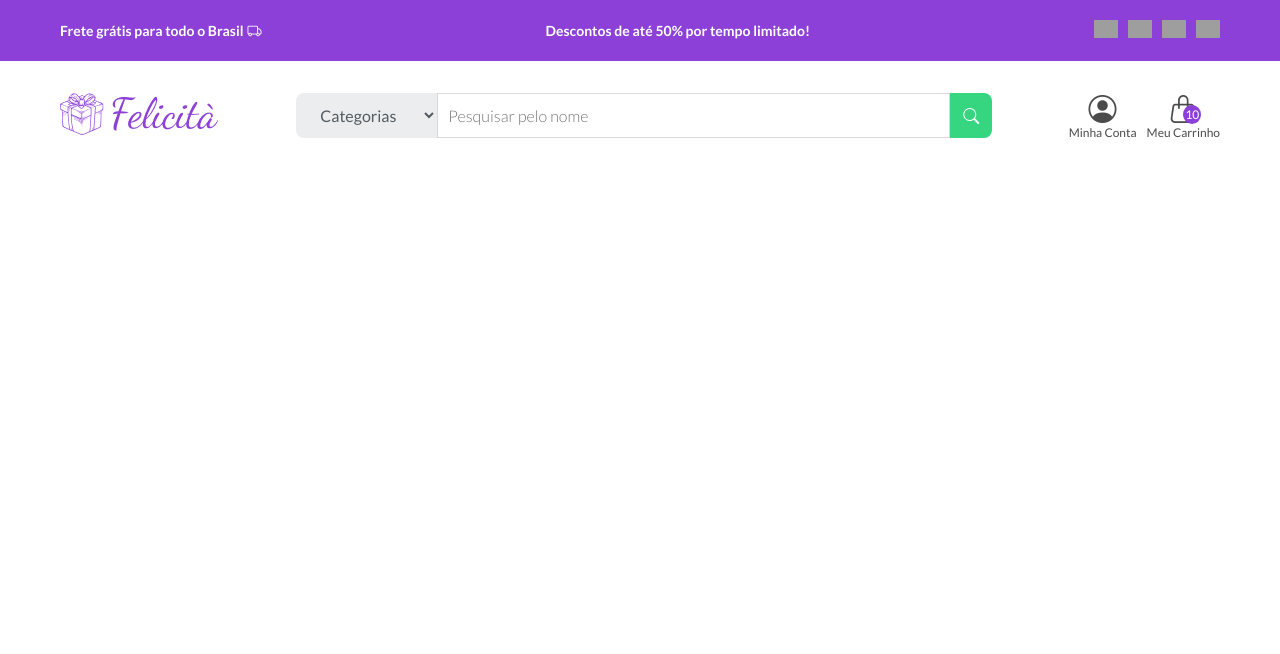
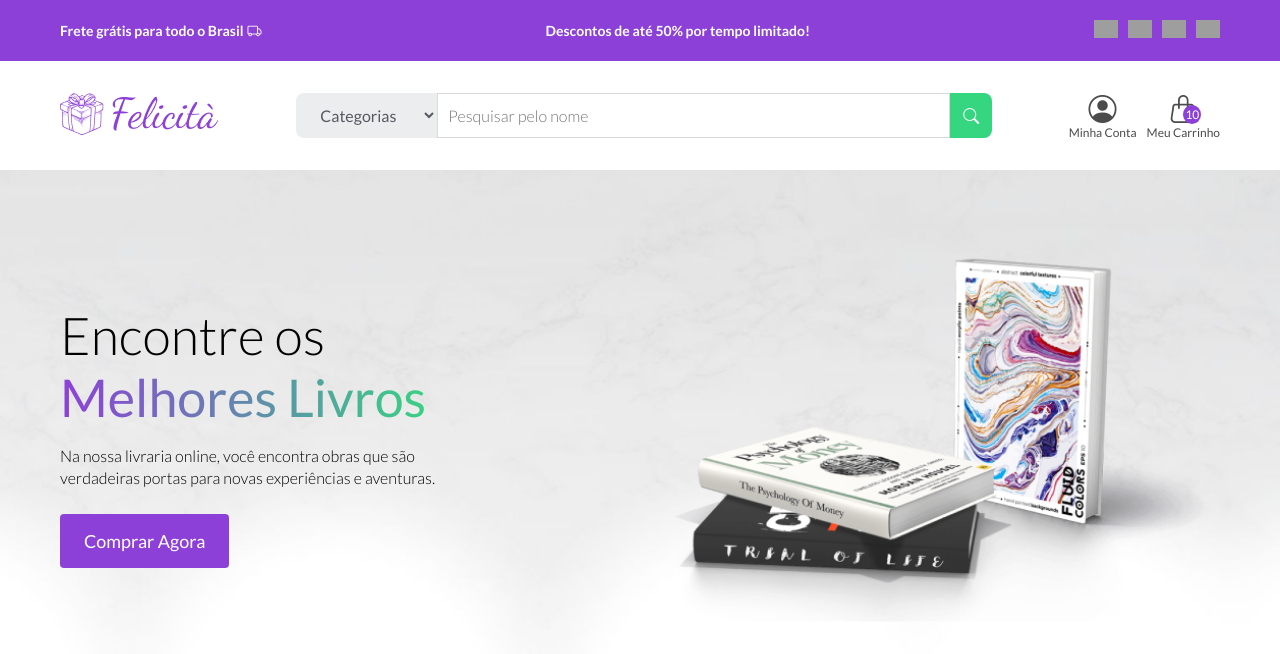
Before and after one commit to Raul-Albuquerque/felicita, a React (Vite) app in the folder frontend/: page / in a window 1280 px wide. Shown: the top 654 px of the page. Built offline with nearby package versions, Linux system fonts and the light colour scheme; grey boxes are pictures that could not be loaded.

Commit message:
feat: create Hero Component

```diff
--- a/frontend/src/App.tsx
+++ b/frontend/src/App.tsx
@@ -1,5 +1,6 @@
 import './App.css'
 import { Header } from './components/Header'
+import { Hero } from './components/Hero'
 import { TopBar } from './components/TopBar'
 
 function App() {
@@ -8,6 +9,7 @@ function App() {
     <>
       <TopBar />
       <Header/>
+      <Hero />
     </>
   )
 }
--- a/frontend/src/components/Button/index.tsx
+++ b/frontend/src/components/Button/index.tsx
@@ -23,7 +23,7 @@ export const Button = ({type, children, url}: Props) => {
         <i className="bi bi-search"></i>
       </S.SearchButtonRounded>
     ) : type === 'primary' ? (
-      <button>btn Primary</button>
+      <S.PrimaryBtn>{children}</S.PrimaryBtn>
     ) : (
       <button>btn secondary</button>
     )}
--- a/frontend/src/components/Button/styles.ts
+++ b/frontend/src/components/Button/styles.ts
@@ -35,3 +35,23 @@ export const SearchButtonRounded = styled.button`
     }
   }
 `
+
+export const PrimaryBtn = styled.button`
+  background-color: var(--purple);
+  color: var(--white);
+  border: none;
+  font-size: 18px;
+  font-weight: 400;
+  padding: 16px 24px;
+  border-radius: 4px;
+  cursor: pointer;
+
+  &:hover {
+    opacity: 0.8;
+  }
+
+  @media (max-width:640px) {
+    width: 100%;
+    display: block;
+  }
+`
--- /dev/null
+++ b/frontend/src/components/Hero/index.tsx
@@ -0,0 +1,26 @@
+import * as S from './styles'
+import heroImg from './images/hero_image.png'
+import { Button } from '../Button'
+
+export const Hero = () => {
+
+  return (
+    <S.HeroSection>
+      <S.HeroContainer className="container">
+        <S.HeroTextContainer>
+          <S.HeroTitle>
+            Encontre os
+            <S.HeroTitleEmphasis>
+              Melhores Livros
+            </S.HeroTitleEmphasis>
+          </S.HeroTitle>
+          <S.HeroSubtitle>
+            Na nossa livraria online, você encontra obras que são verdadeiras portas para novas experiências e aventuras.
+          </S.HeroSubtitle>
+          <Button type='primary'>Comprar Agora</Button>
+        </S.HeroTextContainer>
+        <S.HeroImage src={heroImg}></S.HeroImage>
+      </S.HeroContainer>
+    </S.HeroSection>
+  )
+}
--- /dev/null
+++ b/frontend/src/components/Hero/styles.ts
@@ -0,0 +1,65 @@
+import styled from 'styled-components'
+
+export const HeroSection = styled.section`
+  background-image: url('/hero-bg.png');
+  background-position: center;
+  background-repeat: no-repeat;
+  background-size: cover;
+  min-height: 520px;
+  height: 100%;
+  padding: 80px 0;
+`
+
+export const HeroContainer = styled.div`
+  display: flex;
+  align-items: center;
+  justify-content: space-between;
+
+  @media (max-width: 1160px) {
+    justify-content: center;
+  }
+`
+
+export const HeroImage = styled.img`
+  max-width: 560px;
+  width: 100%;
+
+  @media (max-width: 1160px) {
+    display: none;
+  }
+`
+
+export const HeroTextContainer = styled.article`
+  max-width: 380px;
+  width: 100%;
+
+  @media (max-width:1160px) {
+    text-align: center;
+  }
+`
+
+export const HeroTitle = styled.h2`
+  font-size: 52px;
+  font-weight: 300;
+  line-height: 1.2em;
+
+  @media (max-width: 680px) {
+    font-size: 46px;
+  }
+`
+
+export const HeroTitleEmphasis = styled.span`
+  display: block;
+  font-weight: 400;
+  background: linear-gradient(to right, #8D40D7, #36D681);
+  -webkit-background-clip: text;
+  -webkit-text-fill-color: transparent;
+`
+
+export const HeroSubtitle = styled.h3`
+  font-size: 16px;
+  font-weight: 300;
+  line-height: 1.4em;
+  margin-top: 16px;
+  margin-bottom: 24px;
+`
```
Also changed, not shown: frontend/public/hero-bg.png (added), frontend/src/components/Hero/images/hero_image.png (added).
